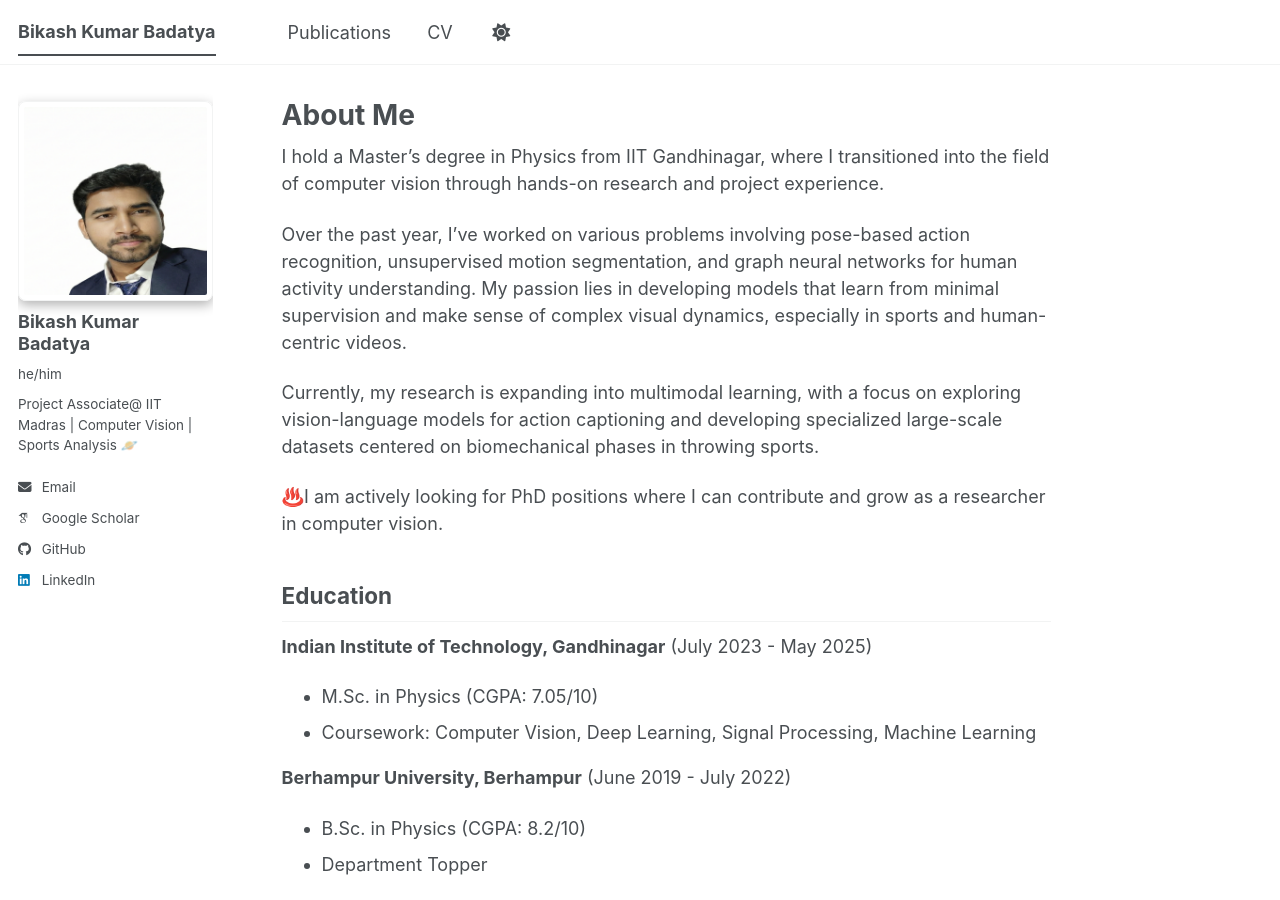
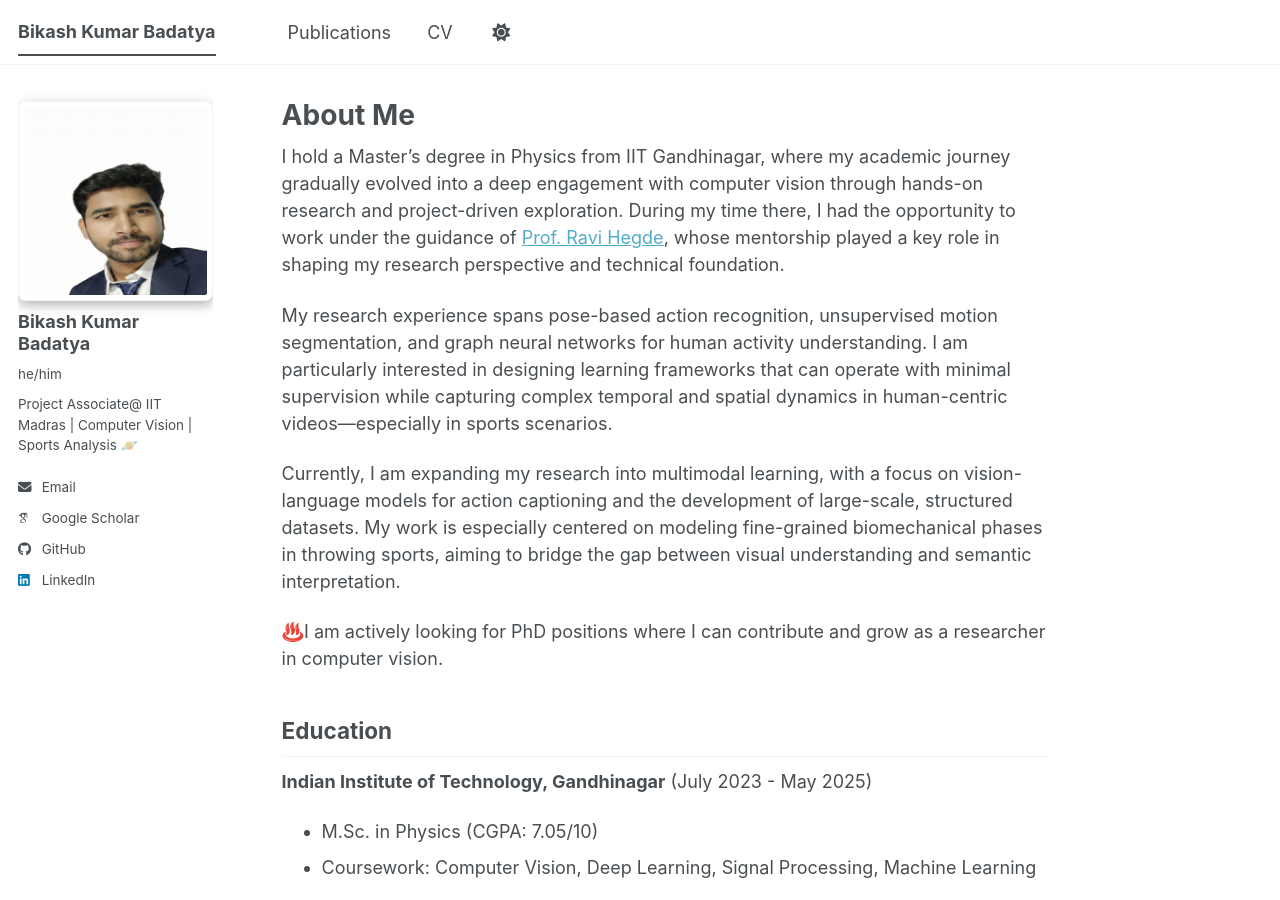
Before and after one commit to Bikudebug/Bikudebug.github.io, a Jekyll site: the page built from _pages/about.md, in a window 1280 px wide and 900 px high. Built offline with Jekyll 4.4.1, drawn with Linux system fonts in a browser that asks for light colours; some web fonts are replaced; a script bundle is joined from its source files by our own code; library files that are not in the unit come from our copies.

Commit message:
Update About Me bio and link Prof. Ravi Hegde

```diff
--- a/_pages/about.md
+++ b/_pages/about.md
@@ -7,11 +7,11 @@ redirect_from:
   - /about.html
 ---
 
-I hold a Master’s degree in Physics from IIT Gandhinagar, where I transitioned into the field of computer vision through hands-on research and project experience.
+I hold a Master's degree in Physics from IIT Gandhinagar, where my academic journey gradually evolved into a deep engagement with computer vision through hands-on research and project-driven exploration. During my time there, I had the opportunity to work under the guidance of [Prof. Ravi Hegde](https://iitgn.ac.in/faculty/ee/fac-ravi), whose mentorship played a key role in shaping my research perspective and technical foundation.
 
-Over the past year, I’ve worked on various problems involving pose-based action recognition, unsupervised motion segmentation, and graph neural networks for human activity understanding. My passion lies in developing models that learn from minimal supervision and make sense of complex visual dynamics, especially in sports and human-centric videos.
+My research experience spans pose-based action recognition, unsupervised motion segmentation, and graph neural networks for human activity understanding. I am particularly interested in designing learning frameworks that can operate with minimal supervision while capturing complex temporal and spatial dynamics in human-centric videos—especially in sports scenarios.
 
-Currently, my research is expanding into multimodal learning, with a focus on exploring vision-language models for action captioning and developing specialized large-scale datasets centered on biomechanical phases in throwing sports.
+Currently, I am expanding my research into multimodal learning, with a focus on vision-language models for action captioning and the development of large-scale, structured datasets. My work is especially centered on modeling fine-grained biomechanical phases in throwing sports, aiming to bridge the gap between visual understanding and semantic interpretation.
 
 ♨️I am actively looking for PhD positions where I can contribute and grow as a researcher in computer vision.
 
```
